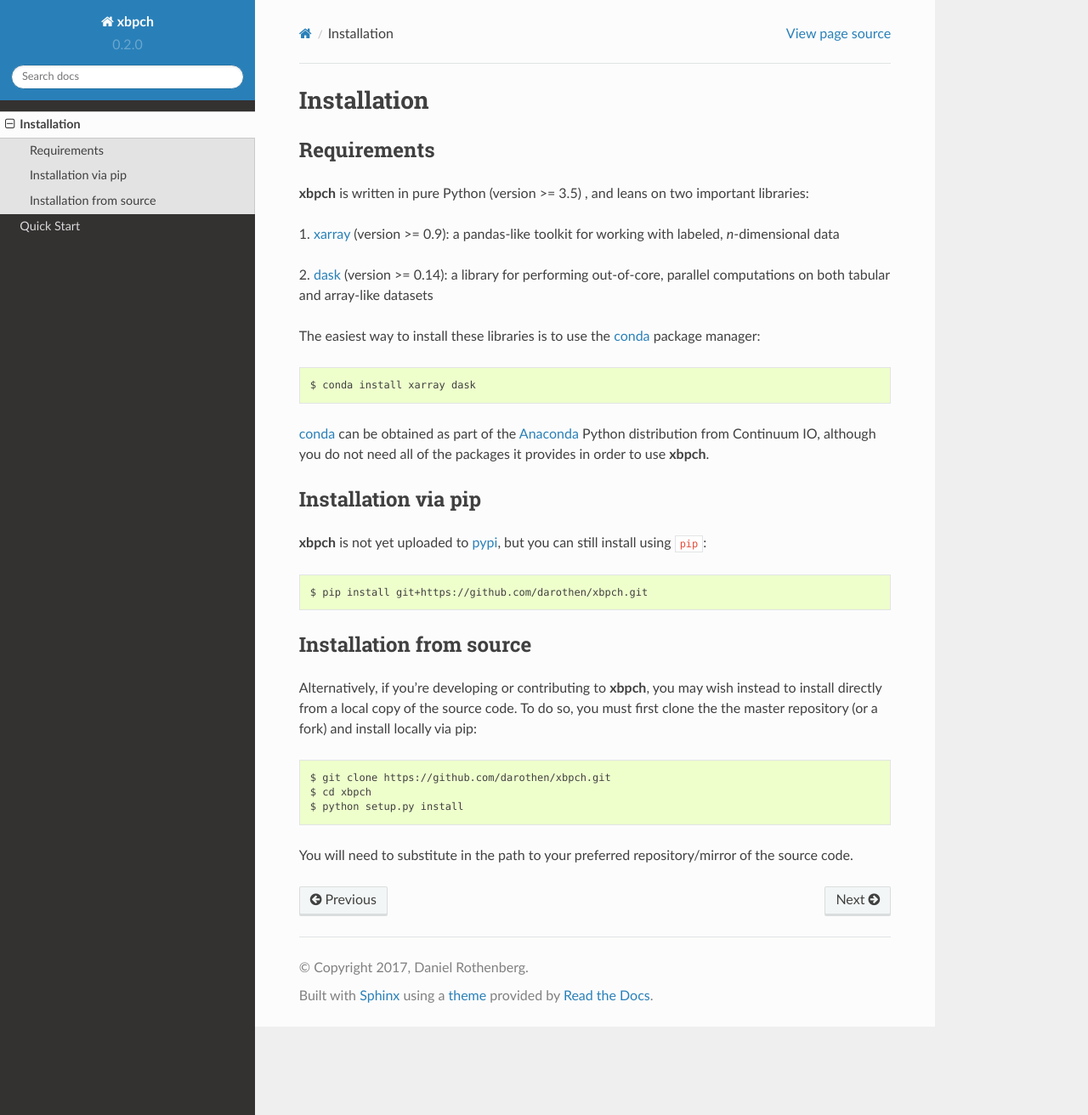
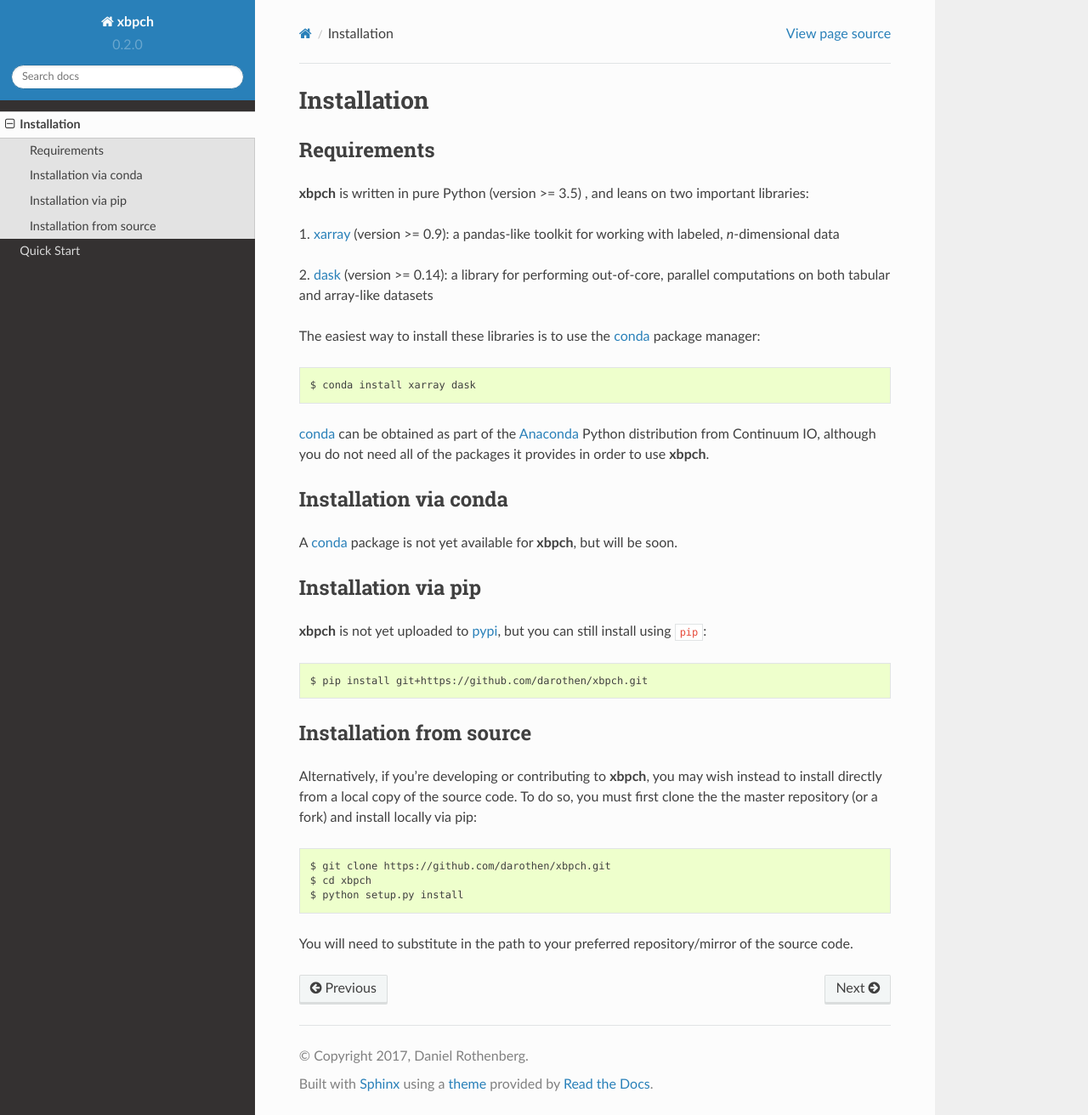
Before and after one commit to darothen/xbpch, a Sphinx documentation site: the page built from doc/installation.rst, in a window 1280 px wide and 1312 px high. Shown: the whole window at 85% size. Built offline with Sphinx 7.4.7 and the Read the Docs theme 2.0.0, drawn with Linux system fonts in a browser that asks for light colours; the version number could not be read and is left out.

Commit message:
Flesh out installation instructions for RTD

```diff
--- a/doc/installation.rst
+++ b/doc/installation.rst
@@ -22,6 +22,13 @@ package manager::
 conda_ can be obtained as part of the Anaconda_ Python distribution
 from Continuum IO, although you do not need all of the packages it
 provides in order to use **xbpch**.
+
+
+Installation via conda
+----------------------
+
+A conda_ package is not yet available for **xbpch**, but will be soon.
+
 
 Installation via pip
 --------------------
```
Also changed, not shown: doc/index.rst (+4 -5 lines).
